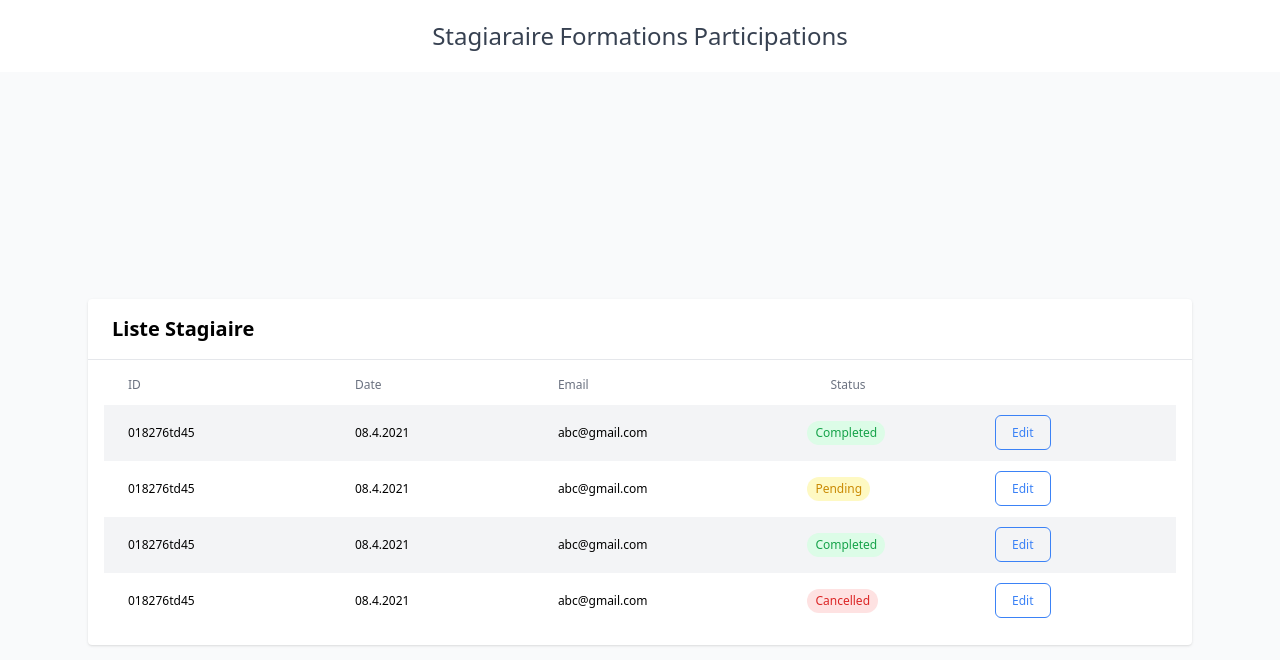
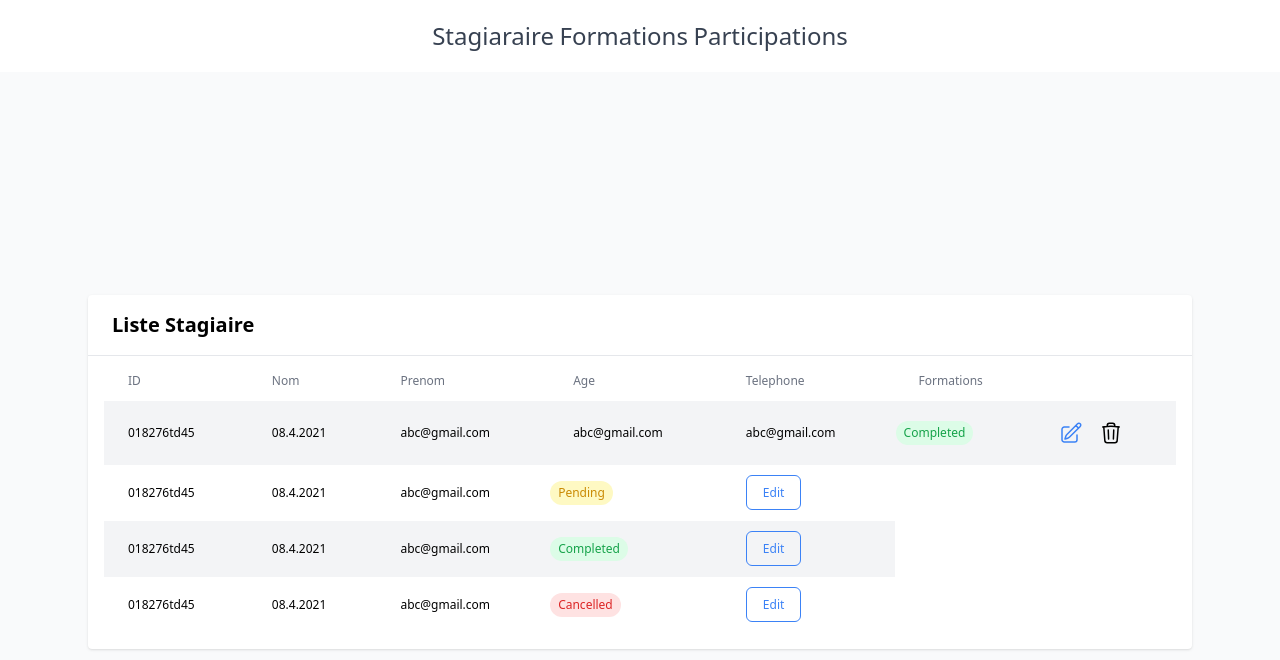
Before and after one commit to rngmahdi/gestion-formations, a React (Vite) app: page / in a window 1280 px wide. Shown: the top 660 px of the page. Built offline with nearby package versions, Linux system fonts and the light colour scheme.

Commit message:
hot changes

```diff
--- a/src/output.css
+++ b/src/output.css
@@ -544,6 +544,10 @@ video {
   --tw-backdrop-sepia:  ;
 }
 
+.absolute {
+  position: absolute;
+}
+
 .mx-auto {
   margin-left: auto;
   margin-right: auto;
@@ -565,6 +569,14 @@ video {
   display: table;
 }
 
+.hidden {
+  display: none;
+}
+
+.h-6 {
+  height: 1.5rem;
+}
+
 .w-full {
   width: 100%;
 }
@@ -575,6 +587,10 @@ video {
 
 .w-1\/3 {
   width: 33.333333%;
+}
+
+.w-6 {
+  width: 1.5rem;
 }
 
 .max-w-6xl {
@@ -607,6 +623,10 @@ video {
 
 .justify-evenly {
   justify-content: space-evenly;
+}
+
+.gap-4 {
+  gap: 1rem;
 }
 
 .overflow-x-auto {
@@ -796,6 +816,14 @@ video {
   box-shadow: var(--tw-ring-offset-shadow, 0 0 #0000), var(--tw-ring-shadow, 0 0 #0000), var(--tw-shadow);
 }
 
+.hover\:visible:hover {
+  visibility: visible;
+}
+
+.hover\:hidden:hover {
+  display: none;
+}
+
 .hover\:bg-blue-500:hover {
   --tw-bg-opacity: 1;
   background-color: rgb(59 130 246 / var(--tw-bg-opacity));
@@ -809,6 +837,18 @@ video {
 .hover\:text-gray-100:hover {
   --tw-text-opacity: 1;
   color: rgb(243 244 246 / var(--tw-text-opacity));
+}
+
+.group:hover .group-hover\:visible {
+  visibility: visible;
+}
+
+.group:hover .group-hover\:block {
+  display: block;
+}
+
+.group:hover .group-hover\:hidden {
+  display: none;
 }
 
 @media (min-width: 768px) {
--- a/src/pages/Stagiaire.jsx
+++ b/src/pages/Stagiaire.jsx
@@ -1,23 +1,27 @@
-import React from "react";
+import React, { useEffect } from "react";
 
 export default function Stagiaire() {
+  useEffect(() => {}, []);
   return (
     <div>
       <section className="items-center lg:flex bg-gray-50 lg:h-screen font-poppins dark:bg-gray-800 ">
         <div className="justify-center flex-1 max-w-6xl px-4 py-4 mx-auto lg:py-8 md:px-6">
           <div className="pt-4 bg-white rounded shadow dark:bg-gray-900">
             <div className="flex px-6 pb-4 border-b dark:border-gray-700">
-              <h2 className="text-xl font-bold dark:text-gray-400">Liste Stagiaire</h2>
+              <h2 className="text-xl font-bold dark:text-gray-400">
+                Liste Stagiaire
+              </h2>
             </div>
             <div className="p-4 overflow-x-auto">
               <table className="w-full table-auto">
                 <thead>
                   <tr className="text-xs text-left text-gray-500 dark:text-gray-400">
                     <th className="px-6 pb-3 font-medium">ID</th>
-                    <th className="px-6 pb-3 font-medium ">Date </th>
-                    <th className="px-6 pb-3 font-medium">Email </th>
-                    <th className="px-6 pb-3 font-medium">Status </th>
-                    <th className="px-6 pb-3 font-medium"> </th>
+                    <th className="px-6 pb-3 font-medium">Nom </th>
+                    <th className="px-6 pb-3 font-medium">Prenom </th>
+                    <th className="px-6 pb-3 font-medium">Age</th>
+                    <th className="px-6 pb-3 font-medium">Telephone</th>
+                    <th className="px-6 pb-3 font-medium">Formations</th>
                   </tr>
                 </thead>
                 <tbody>
@@ -25,17 +29,57 @@ export default function Stagiaire() {
                     <td className="px-6 py-5 font-medium">018276td45</td>
                     <td className="px-6 py-5 font-medium ">08.4.2021</td>
                     <td className="px-6 py-5 font-medium ">abc@gmail.com</td>
+                    <td className="px-6 py-5 font-medium ">abc@gmail.com</td>
+                    <td className="px-6 py-5 font-medium ">abc@gmail.com</td>
                     <td>
                       <span className="inline-block px-2 py-1 text-center text-green-600 bg-green-100 rounded-full dark:text-green-700 dark:bg-green-200">
                         Completed
                       </span>
                     </td>
-                    <td className="px-6 py-5 ">
+                    <td className="px-6 py-5 flex gap-4">
                       <a
                         href="#"
-                        className="px-4 py-2 font-medium text-blue-500 border border-blue-500 rounded-md dark:text-blue-300 dark:border-blue-300 dark:hover:bg-blue-300 dark:hover:text-gray-700 hover:text-gray-100 hover:bg-blue-500"
+                        className=" font-medium text-blue-500  group"
                       >
-                        Edit
+                        <svg
+                          xmlns="http://www.w3.org/2000/svg"
+                          viewBox="0 0 24 24"
+                          fill="currentColor"
+                          className="w-6 h-6 hidden group-hover:block"
+                        >
+                          <path d="M21.731 2.269a2.625 2.625 0 0 0-3.712 0l-1.157 1.157 3.712 3.712 1.157-1.157a2.625 2.625 0 0 0 0-3.712ZM19.513 8.199l-3.712-3.712-8.4 8.4a5.25 5.25 0 0 0-1.32 2.214l-.8 2.685a.75.75 0 0 0 .933.933l2.685-.8a5.25 5.25 0 0 0 2.214-1.32l8.4-8.4Z" />
+                          <path d="M5.25 5.25a3 3 0 0 0-3 3v10.5a3 3 0 0 0 3 3h10.5a3 3 0 0 0 3-3V13.5a.75.75 0 0 0-1.5 0v5.25a1.5 1.5 0 0 1-1.5 1.5H5.25a1.5 1.5 0 0 1-1.5-1.5V8.25a1.5 1.5 0 0 1 1.5-1.5h5.25a.75.75 0 0 0 0-1.5H5.25Z" />
+                        </svg>
+                        <svg
+                          xmlns="http://www.w3.org/2000/svg"
+                          fill="none"
+                          viewBox="0 0 24 24"
+                          strokeWidth={1.5}
+                          stroke="currentColor"
+                          className="w-6 h-6 group-hover:hidden"
+                        >
+                          <path
+                            strokeLinecap="round"
+                            strokeLinejoin="round"
+                            d="m16.862 4.487 1.687-1.688a1.875 1.875 0 1 1 2.652 2.652L10.582 16.07a4.5 4.5 0 0 1-1.897 1.13L6 18l.8-2.685a4.5 4.5 0 0 1 1.13-1.897l8.932-8.931Zm0 0L19.5 7.125M18 14v4.75A2.25 2.25 0 0 1 15.75 21H5.25A2.25 2.25 0 0 1 3 18.75V8.25A2.25 2.25 0 0 1 5.25 6H10"
+                          />
+                        </svg>
+                      </a>
+                      <a href="">
+                        <svg
+                          xmlns="http://www.w3.org/2000/svg"
+                          fill="none"
+                          viewBox="0 0 24 24"
+                          strokeWidth={1.5}
+                          stroke="currentColor"
+                          className="w-6 h-6"
+                        >
+                          <path
+                            strokeLinecap="round"
+                            strokeLinejoin="round"
+                            d="m14.74 9-.346 9m-4.788 0L9.26 9m9.968-3.21c.342.052.682.107 1.022.166m-1.022-.165L18.16 19.673a2.25 2.25 0 0 1-2.244 2.077H8.084a2.25 2.25 0 0 1-2.244-2.077L4.772 5.79m14.456 0a48.108 48.108 0 0 0-3.478-.397m-12 .562c.34-.059.68-.114 1.022-.165m0 0a48.11 48.11 0 0 1 3.478-.397m7.5 0v-.916c0-1.18-.91-2.164-2.09-2.201a51.964 51.964 0 0 0-3.32 0c-1.18.037-2.09 1.022-2.09 2.201v.916m7.5 0a48.667 48.667 0 0 0-7.5 0"
+                          />
+                        </svg>
                       </a>
                     </td>
                   </tr>
```
